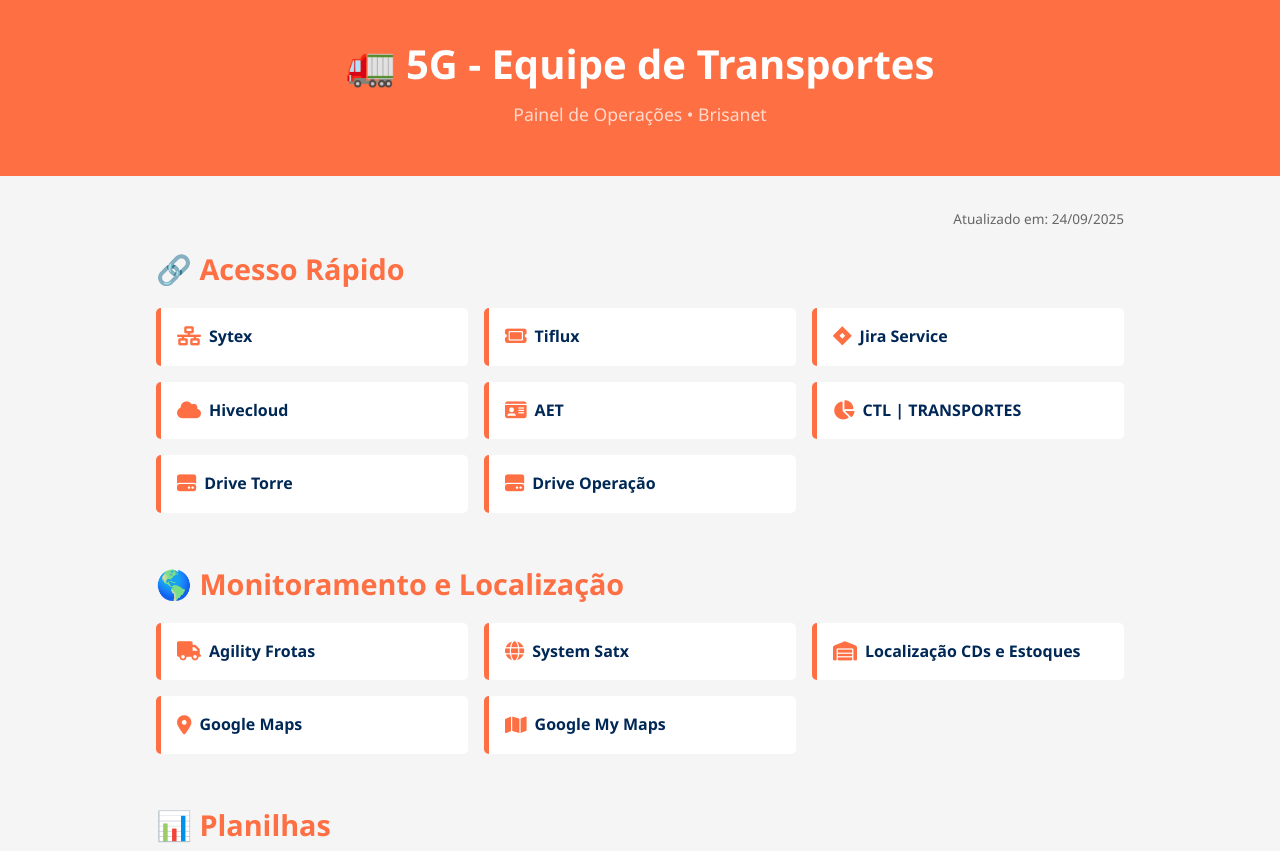
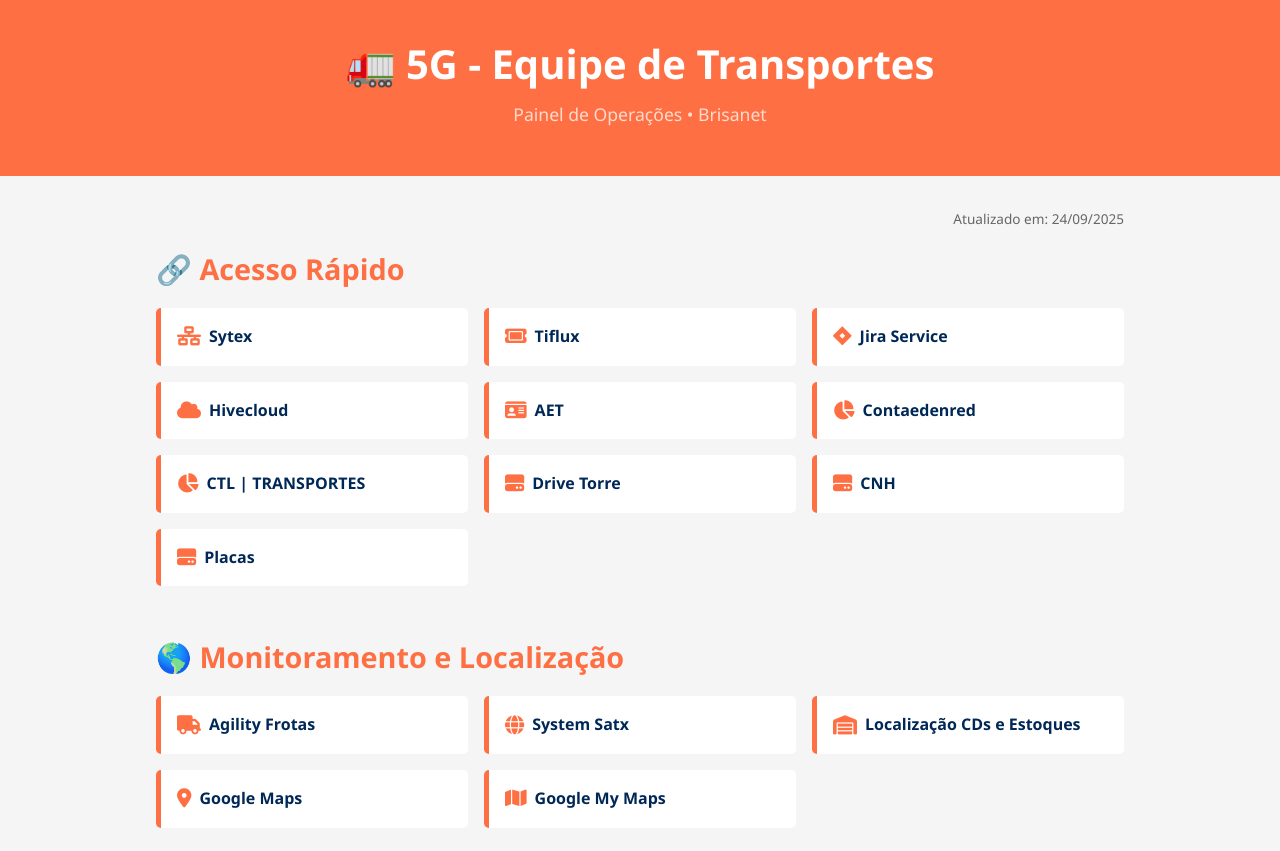
Before and after one commit to millenebrj95/5G---EQUIPE-DE-TRANSPORTES, a plain HTML site: page index.html in a window 1280 px wide. Shown: the top 851 px of the page. Drawn offline with Linux system fonts and the light colour scheme.

Commit message:
Update index.html

```diff
--- a/index.html
+++ b/index.html
@@ -26,9 +26,11 @@
 <a href="https://assets-brisanet.atlassian.net/servicedesk/customer/user/login?destination=portals" target="_blank"><i class="fa-brands fa-jira"></i> Jira Service</a>
 <a href="https://mdfe.hivecloud.com.br/selecao-ambiente/selecao-empresa" target="_blank"><i class="fa-solid fa-cloud"></i> Hivecloud</a>
 <a href="https://aetespecial.detran.ce.gov.br/usuarios/dashboard" target="_blank"><i class="fa-solid fa-id-card"></i> AET</a>
+<a href="https://www.contaedenred.com.br/login?redirect=%2Fhome" target="_blank"><i class="fa-solid fa-chart-pie"></i> Contaedenred</a>
 <a href="https://lookerstudio.google.com/u/0/reporting/a2e65ff3-17ae-4dea-901a-a8a9545d210f/page/p_ay22m0bced" target="_blank"><i class="fa-solid fa-chart-pie"></i> CTL | TRANSPORTES</a>
 <a href="https://drive.google.com/drive/folders/1aj-WosbgaqAwSR04QvkclGyMN9xXsvhE" target="_blank"><i class="fa-solid fa-hard-drive"></i> Drive Torre</a>
-<a href="https://drive.google.com/drive/folders/1aj-WosbgaqAwSR04QvkclGyMN9xXsvhE" target="_blank"><i class="fa-solid fa-hard-drive"></i> Drive Operação</a>
+<a href="https://drive.google.com/drive/folders/10EP8Z6VsmkW_LBNvpkt_5LAUj8-zwTre?usp=sharing" target="_blank"><i class="fa-solid fa-hard-drive"></i> CNH</a>
+<a href="https://drive.google.com/drive/folders/1swYPRkhlr0Q3fJvXv_-1bHR9nnwqSNH5?usp=sharing" target="_blank"><i class="fa-solid fa-hard-drive"></i> Placas</a>
 </div>
 </section>
 
```
